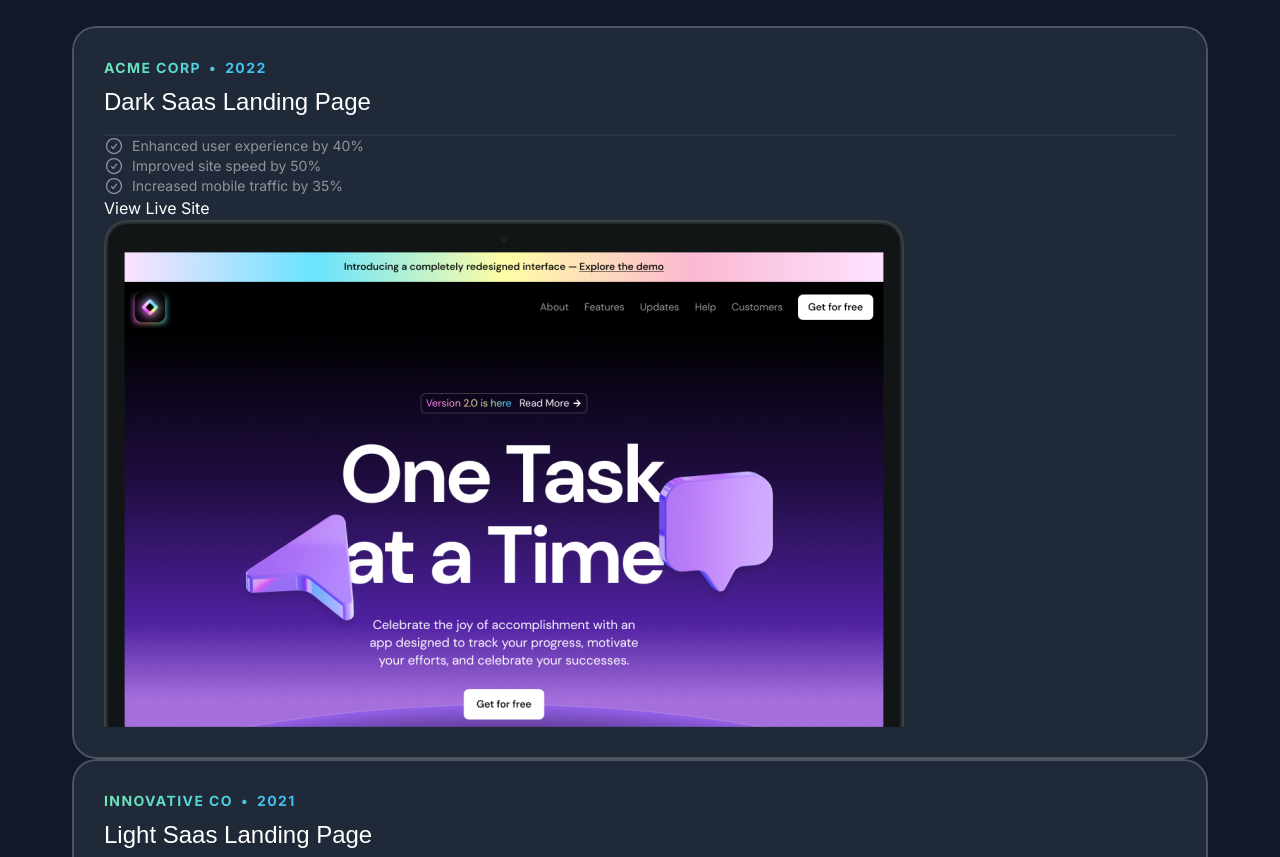
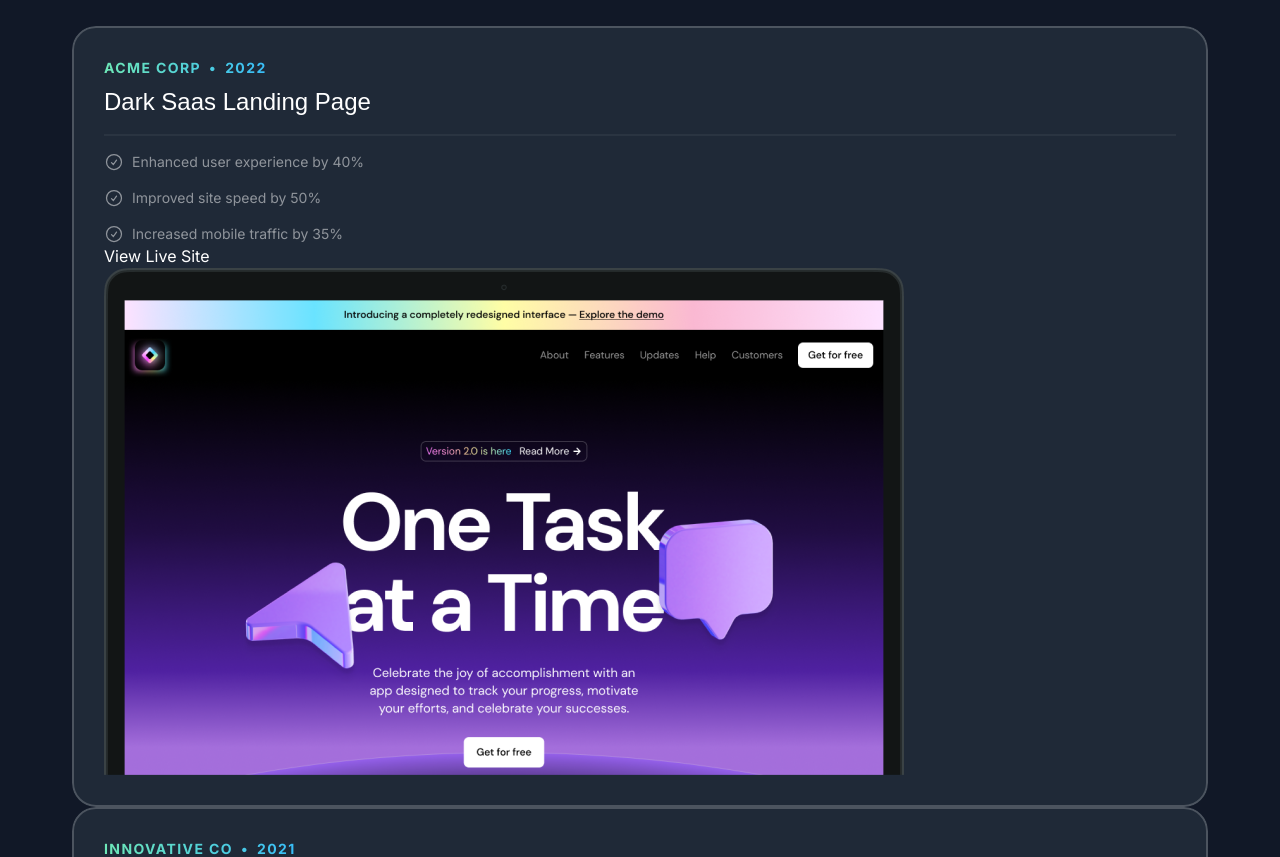
Before and after one commit to MorhafGhziel/frontend-tribe-portofolio, a Next.js app: page / in a window 1280 px wide. Shown: the part 1060-1917 px from the top of the page. Built offline with nearby package versions, Linux system fonts and the light colour scheme; a web font is replaced by a local one.

Commit message:
styled the CheckCircleIcon ul

```diff
--- a/src/sections/Projects.tsx
+++ b/src/sections/Projects.tsx
@@ -75,7 +75,7 @@ export const ProjectsSection = () => {
               <div>
                 <h3 className="font-serif text-2xl mt-2">{project.title}</h3>
                 <hr className="border-t-2 border-white/5 mt-4" />
-                <ul>
+                <ul className="flex flex-col gap-4 mt-4">
                   {project.results.map((result) => (
                     <li
                       key={result.title}
```
